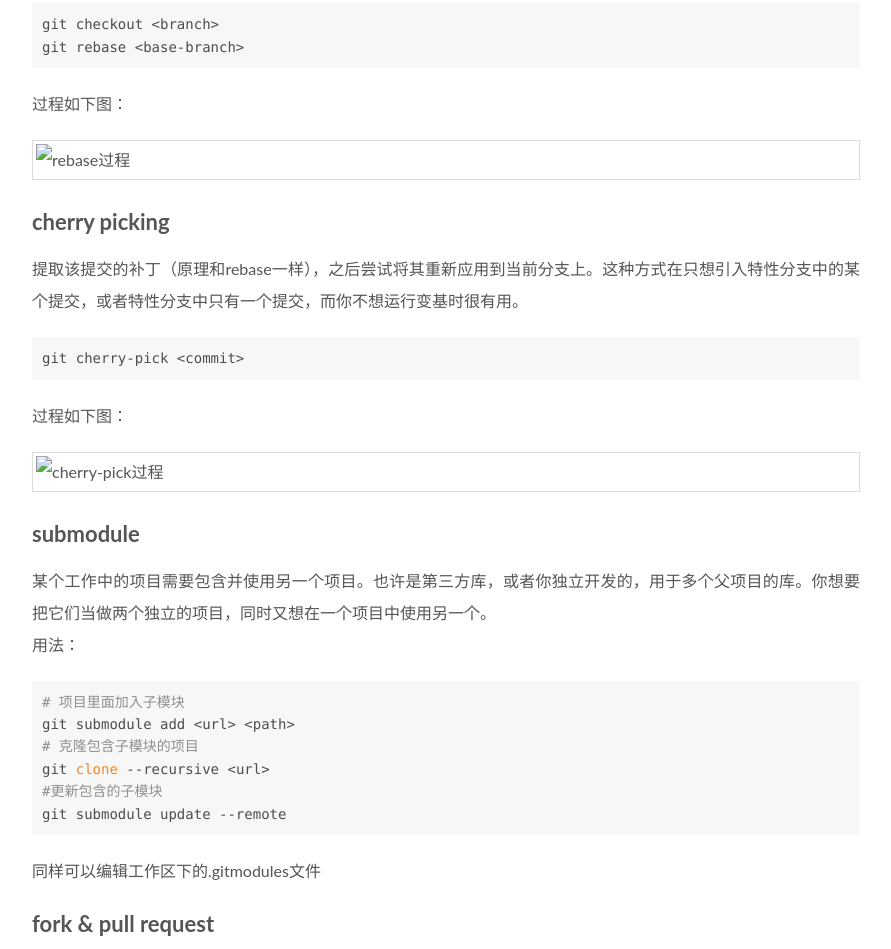
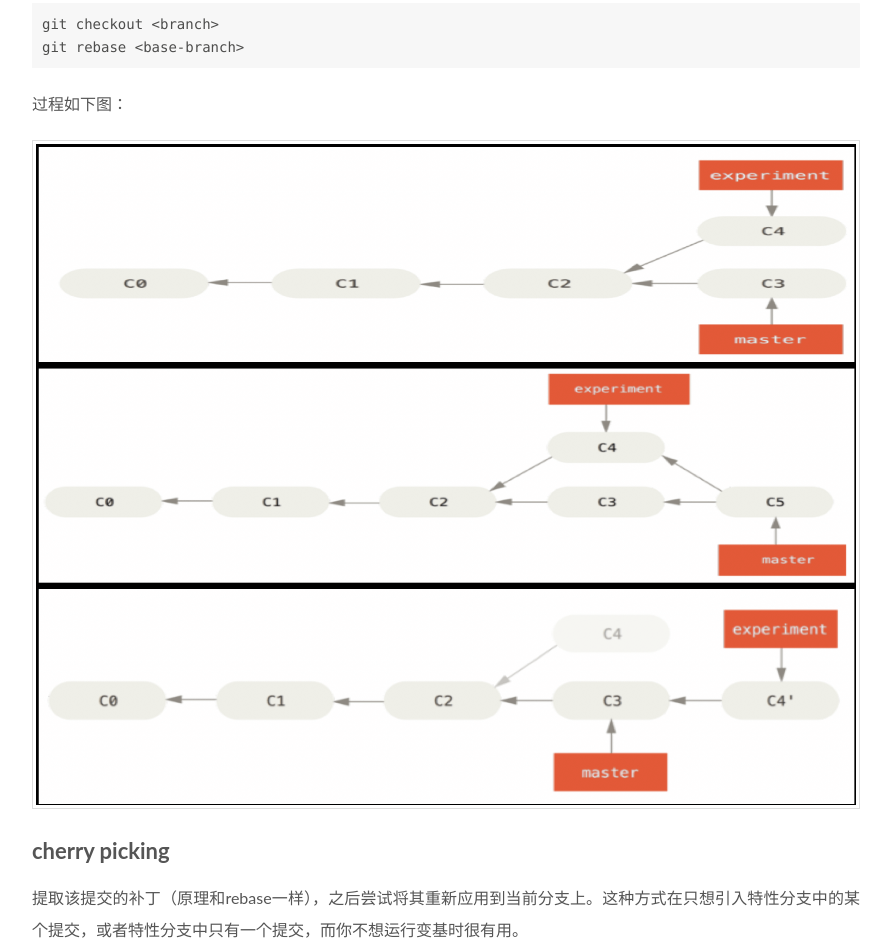
Before and after one commit to zileyuan/zileyuan.github.io, a plain HTML site: page 2018/06/05/git_advanced/index.html in a window 1280 px wide. Shown: the part 965-1914 px from the top of the page, without its empty margins (320-1211 px from the left). Drawn offline with Linux system fonts and the light colour scheme.

Commit message:
Site updated: 2019-03-01 12:21:01

```diff
--- a/2018/06/05/git_advanced/index.html
+++ b/2018/06/05/git_advanced/index.html
@@ -104,13 +104,13 @@
 <meta property="og:site_name" content="Zach&#39;s Blog">
 <meta property="og:description" content="Git高级特性使用">
 <meta property="og:locale" content="default">
-<meta property="og:image" content="http://zileyuan.github.io/images/posts/git_advsnced/1.png">
-<meta property="og:image" content="http://zileyuan.github.io/images/posts/git_advsnced/2.png">
-<meta property="og:updated_time" content="2019-03-01T04:17:02.789Z">
+<meta property="og:image" content="http://zileyuan.github.io/images/posts/git_advanced/1.png">
+<meta property="og:image" content="http://zileyuan.github.io/images/posts/git_advanced/2.png">
+<meta property="og:updated_time" content="2019-03-01T04:20:38.864Z">
 <meta name="twitter:card" content="summary">
 <meta name="twitter:title" content="Git高级特性使用">
 <meta name="twitter:description" content="Git高级特性使用">
-<meta name="twitter:image" content="http://zileyuan.github.io/images/posts/git_advsnced/1.png">
+<meta name="twitter:image" content="http://zileyuan.github.io/images/posts/git_advanced/1.png">
 
 
 
@@ -431,11 +431,11 @@
 <h1 id="rebase"><a href="#rebase" class="headerlink" title="rebase"></a>rebase</h1><p>在 Git 中整合来自不同分支的修改主要有两种方法中的一种，原理是首先找到这两个分支的最近共同祖先，然后对比当前分支相对于该祖先的历次提交，提取相应的修改并存为临时文件，然后将当前分支指向目标基底, 最后以此将之前另存为临时文件的修改依序应用。</p>
 <figure class="highlight bash"><table><tr><td class="code"><pre><span class="line">git checkout &lt;branch&gt;</span><br><span class="line">git rebase &lt;base-branch&gt;</span><br></pre></td></tr></table></figure>
 <p>过程如下图：</p>
-<p><img src="/images/posts/git_advsnced/1.png" alt="rebase过程"></p>
+<p><img src="/images/posts/git_advanced/1.png" alt="rebase过程"></p>
 <h1 id="cherry-picking"><a href="#cherry-picking" class="headerlink" title="cherry picking"></a>cherry picking</h1><p>提取该提交的补丁（原理和rebase一样），之后尝试将其重新应用到当前分支上。这种方式在只想引入特性分支中的某个提交，或者特性分支中只有一个提交，而你不想运行变基时很有用。</p>
 <figure class="highlight bash"><table><tr><td class="code"><pre><span class="line">git cherry-pick &lt;commit&gt;</span><br></pre></td></tr></table></figure>
 <p>过程如下图：</p>
-<p><img src="/images/posts/git_advsnced/2.png" alt="cherry-pick过程"></p>
+<p><img src="/images/posts/git_advanced/2.png" alt="cherry-pick过程"></p>
 <h1 id="submodule"><a href="#submodule" class="headerlink" title="submodule"></a>submodule</h1><p>某个工作中的项目需要包含并使用另一个项目。也许是第三方库，或者你独立开发的，用于多个父项目的库。你想要把它们当做两个独立的项目，同时又想在一个项目中使用另一个。<br>用法：</p>
 <figure class="highlight bash"><table><tr><td class="code"><pre><span class="line"><span class="comment"># 项目里面加入子模块</span></span><br><span class="line">git submodule add &lt;url&gt; &lt;path&gt;</span><br><span class="line"><span class="comment"># 克隆包含子模块的项目</span></span><br><span class="line">git <span class="built_in">clone</span> --recursive &lt;url&gt;</span><br><span class="line"><span class="comment">#更新包含的子模块</span></span><br><span class="line">git submodule update --remote</span><br></pre></td></tr></table></figure>
 <p>同样可以编辑工作区下的.gitmodules文件</p>
```
